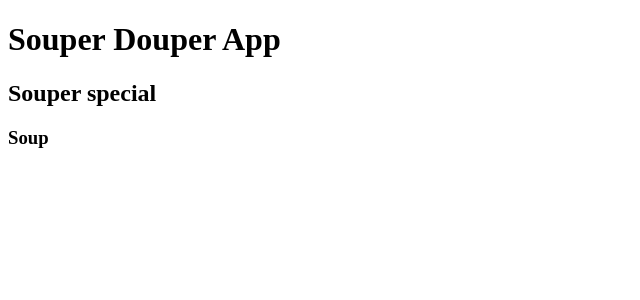
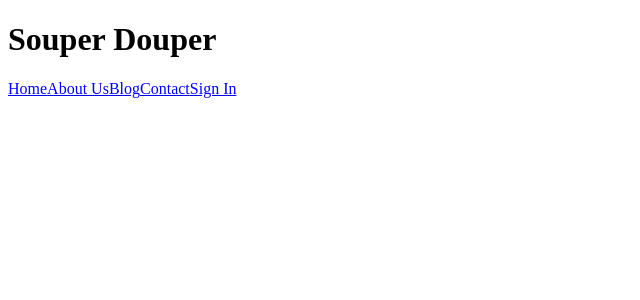
Before and after one commit to tristangrovender/SouperDouper, a React (Create React App) app in the folder souper/: page / in a window 1280 px wide. Shown: the top 300 px of the page, without its empty margins (0-640 px from the left). Built offline with nearby package versions, Linux system fonts and the light colour scheme.

Commit message:
Some basic structure built out

```diff
--- a/souper/src/App.js
+++ b/souper/src/App.js
@@ -1,10 +1,10 @@
 import React from "react";
-import Souper from "./Souper";
+import Banner from "./components/Banner";
 
 const App = () => {
     return (
         <div>
-            <Souper orange="Souper special" monkey="Soup" />
+            <Banner />
         </div>
     );
 };
--- /dev/null
+++ b/souper/src/components/Banner.js
@@ -0,0 +1,20 @@
+import React from "react";
+
+const Banner = () => {
+    return (
+        <div>
+            <h1>Souper Douper</h1>
+            <div>
+                <nav>
+                    <a href="#">Home</a>
+                    <a href="#">About Us</a>
+                    <a href="#">Blog</a>
+                    <a href="#">Contact</a>
+                    <a href="#">Sign In</a>
+                </nav>
+            </div>
+        </div>
+    );
+};
+
+export default Banner;
```
Also changed, not shown: souper/src/components/Body.js (added), souper/src/components/Carousel.js (added), souper/src/components/Footer.js (added).
